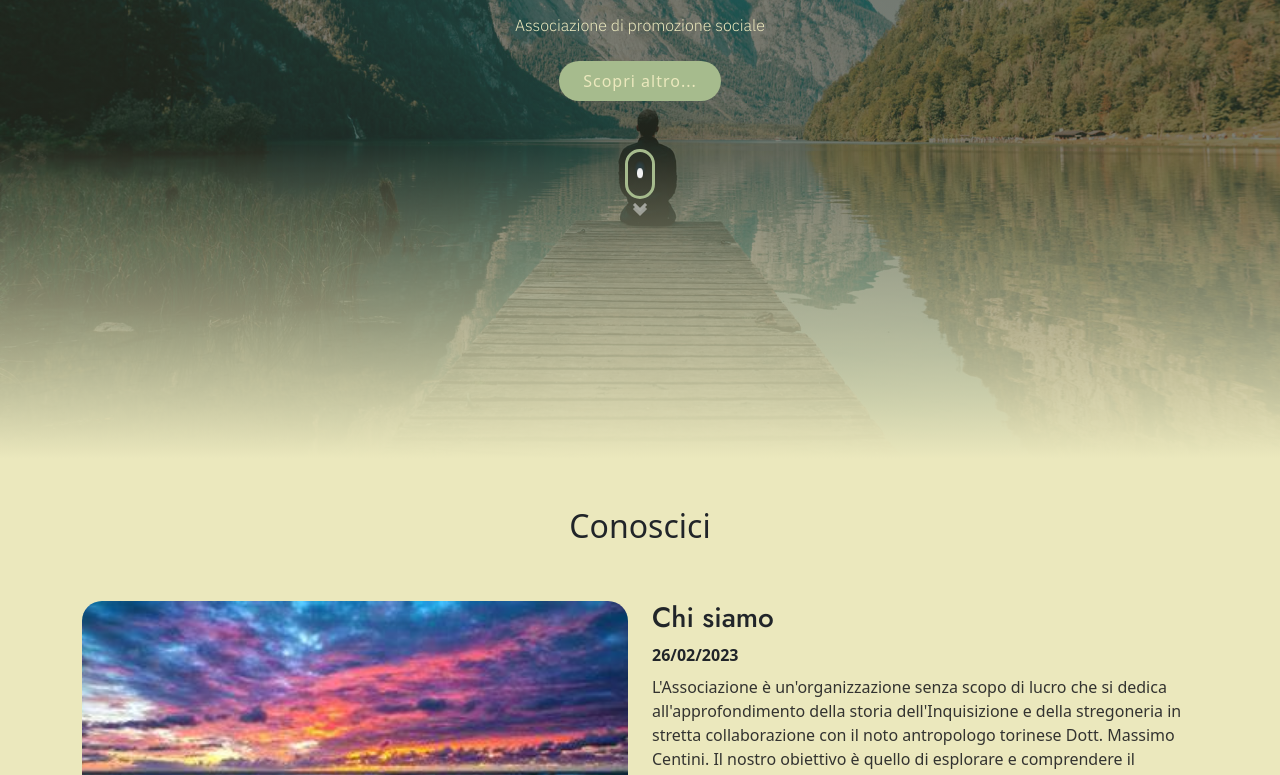
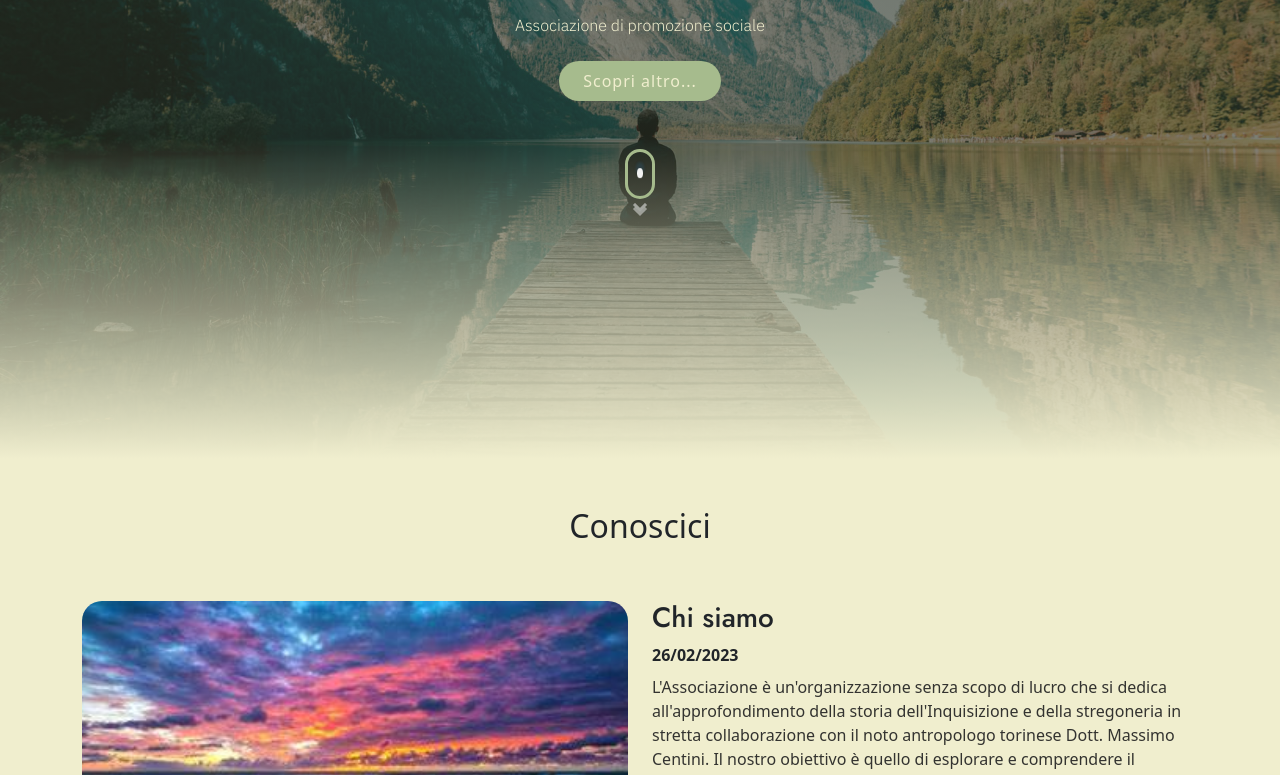
Before and after one commit to migliaresematteo/TavolaDiSmeraldo, a plain HTML site: page index.html in a window 1280 px wide. Shown: the part 341-1116 px from the top of the page. Drawn offline with nearby package versions, Linux system fonts and the light colour scheme.

Commit message:
Update style.css

```diff
--- a/style.css
+++ b/style.css
@@ -3,7 +3,7 @@
   --green: #61876E;
   --lightgreen: #A6BB8D;
   --brown: #b6977ed0;
-  --pearl: #ebe8bd;
+  --pearl: #f0eece;
   --black: #000;
   --darkgrey: #333330;
 }
```
